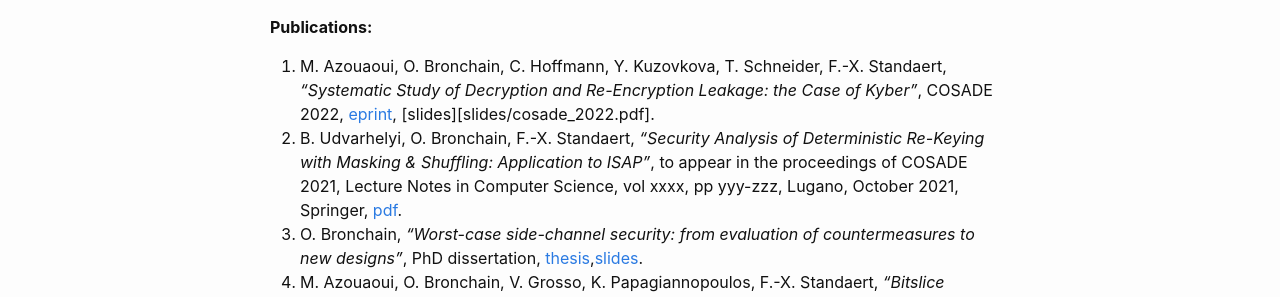
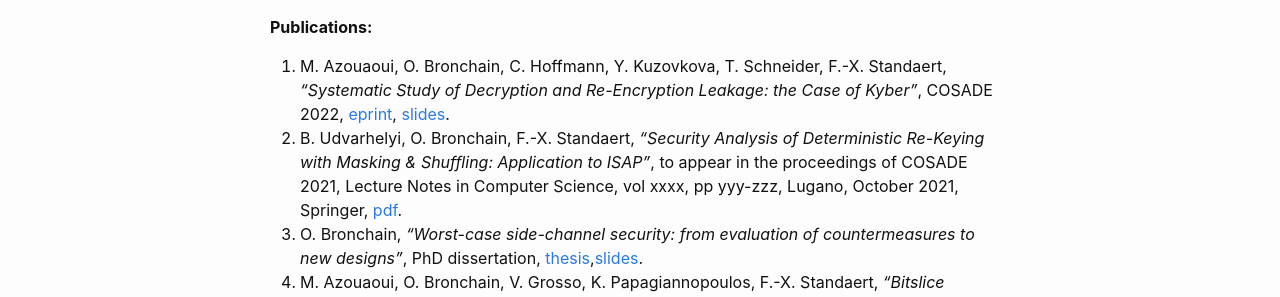
Before and after one commit to obronchain/obronchain.github.io, a Jekyll site: the page built from publications.md, in a window 1280 px wide. Shown: the part 344-641 px from the top of the page. Built offline with Jekyll 4.4.1, drawn with Linux system fonts in a browser that asks for light colours; a style sheet for code colours, icons or effects is not loaded.

Commit message:
fix typo

```diff
--- a/publications.md
+++ b/publications.md
@@ -13,7 +13,7 @@ permalink: /publications/
 **To appear:**
 
 **Publications:**
-21. M. Azouaoui, O. Bronchain, C. Hoffmann, Y. Kuzovkova, T. Schneider, F.-X. Standaert, _"Systematic Study of Decryption and Re-Encryption Leakage: the Case of Kyber"_,  COSADE 2022, [eprint](https://eprint.iacr.org/2022/036), [slides][slides/cosade_2022.pdf].
+21. M. Azouaoui, O. Bronchain, C. Hoffmann, Y. Kuzovkova, T. Schneider, F.-X. Standaert, _"Systematic Study of Decryption and Re-Encryption Leakage: the Case of Kyber"_,  COSADE 2022, [eprint](https://eprint.iacr.org/2022/036), [slides](slides/cosade_2022.pdf).
 20. B. Udvarhelyi, O. Bronchain, F.-X. Standaert, _"Security Analysis of Deterministic Re-Keying with Masking & Shuffling: Application to ISAP"_, to appear in the proceedings of COSADE 2021, Lecture Notes in Computer Science, vol xxxx, pp yyy-zzz, Lugano, October 2021, Springer, [pdf](https://perso.uclouvain.be/fstandae/PUBLIS/267.pdf).
 19. O. Bronchain, _"Worst-case side-channel security: from evaluation of countermeasures to new designs"_, PhD dissertation, [thesis](https://dial.uclouvain.be/pr/boreal/object/boreal:258155),[slides](slides/thesis_public.pdf).
 18. M. Azouaoui, O. Bronchain, V. Grosso, K. Papagiannopoulos, F.-X. Standaert, _"Bitslice Masking and Improved Shuffling: How and When to Mix Them in Software?"_,in IACR Transactions on Cryptographic Hardware and Embedded Systems, vol 2022, num 2, pp 140-165, [eprint](https://eprint.iacr.org/2021/951), [pdf](https://tches.iacr.org/index.php/TCHES/article/view/9484/9025).
```
